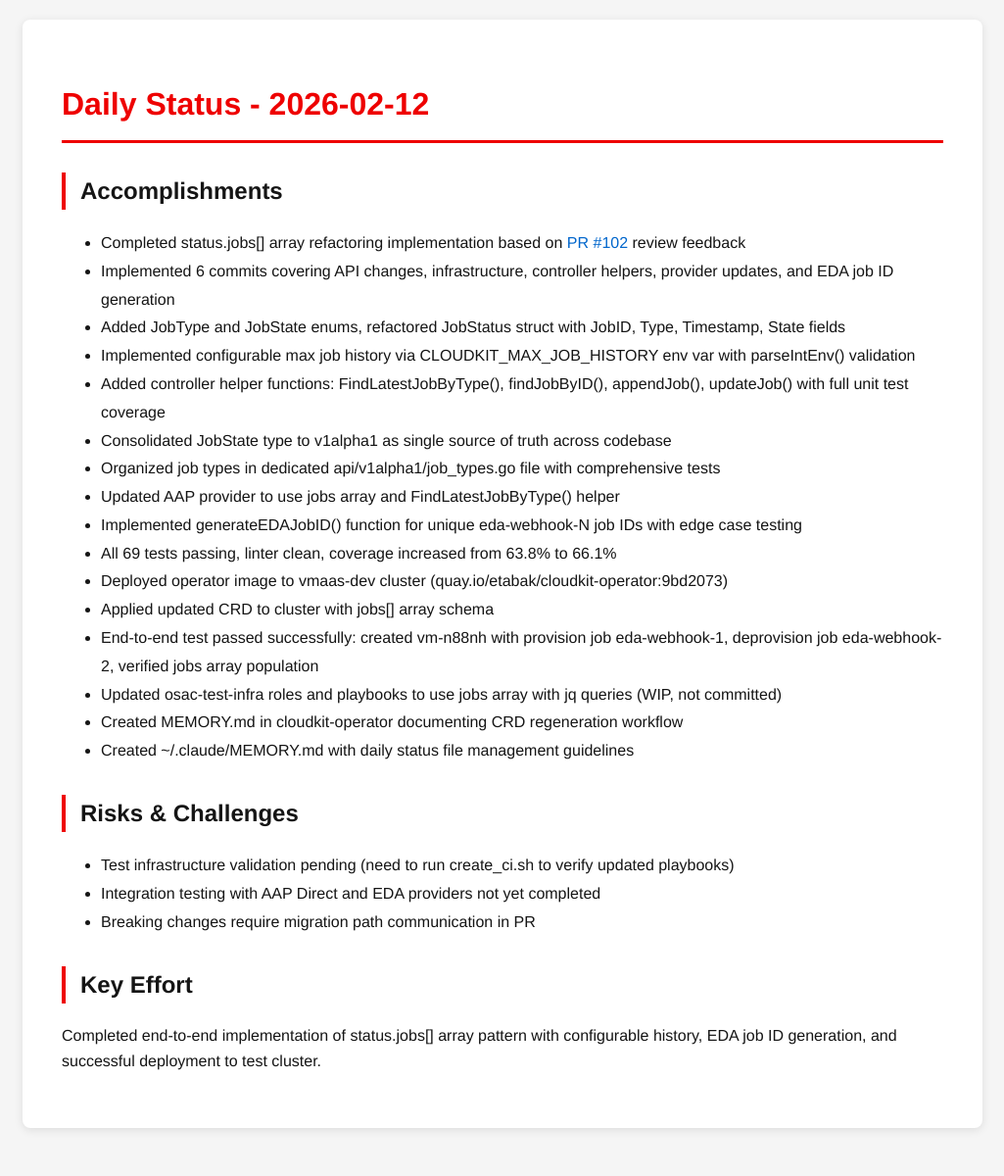
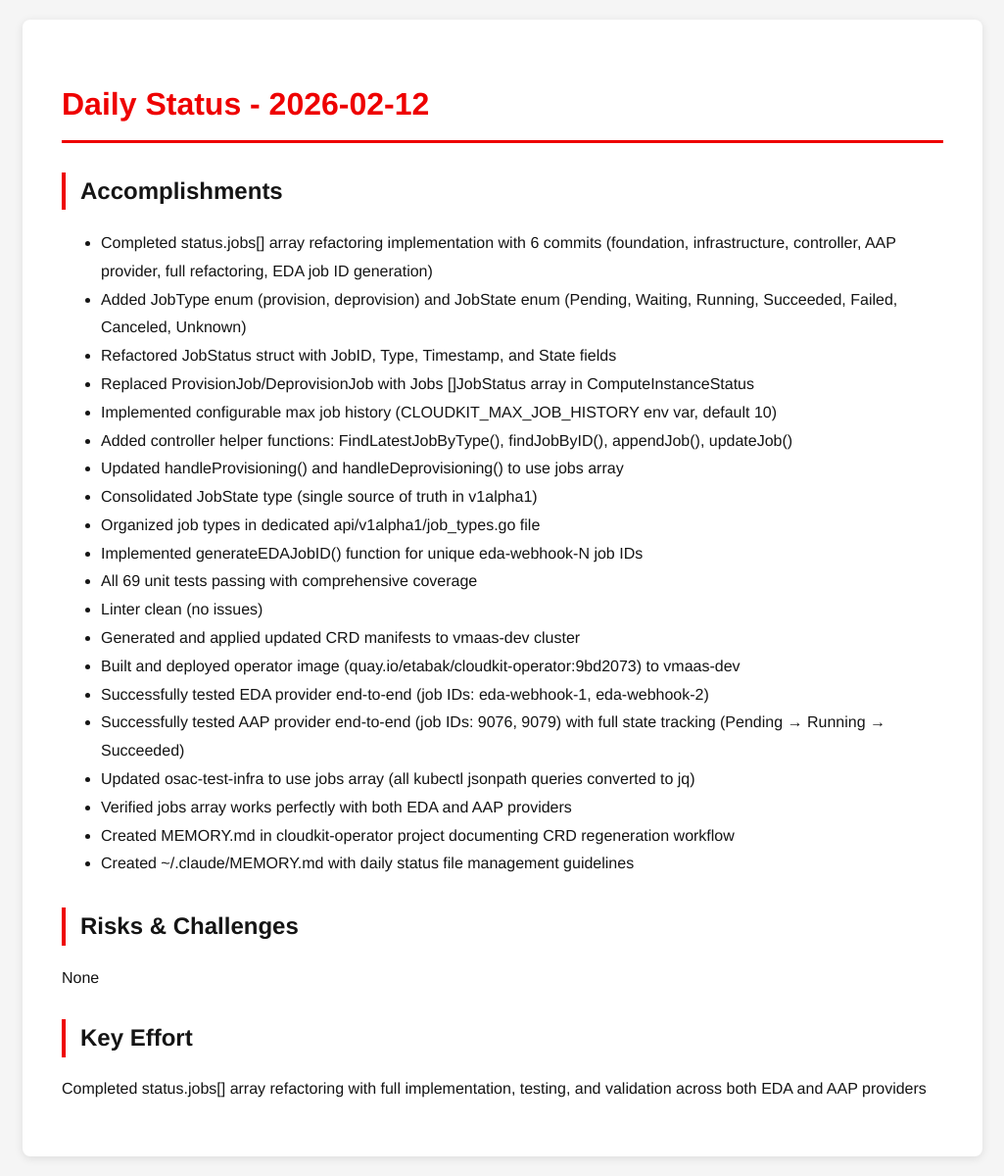
Before and after one commit to tzvatot/daily-status, a Jekyll site: the page built from 2026-02-12.md, in a window 1280 px wide. Shown: the whole page at 98% size, without its empty margins (127-1152 px from the left). Built offline with Jekyll 4.4.1, drawn with Linux system fonts in a browser that asks for light colours; before the commit the page ends 1171 px from its top, so only the background shows below that.

Commit message:
Daily status update - 2026-02-12

```diff
--- a/2026-02-12.md
+++ b/2026-02-12.md
@@ -7,27 +7,29 @@ date: 2026-02-12
 # Daily Status - 2026-02-12
 
 ## Accomplishments
-- Completed status.jobs[] array refactoring implementation based on [PR #102](https://github.com/osac-project/osac-operator/pull/102) review feedback
-- Implemented 6 commits covering API changes, infrastructure, controller helpers, provider updates, and EDA job ID generation
-- Added JobType and JobState enums, refactored JobStatus struct with JobID, Type, Timestamp, State fields
-- Implemented configurable max job history via CLOUDKIT_MAX_JOB_HISTORY env var with parseIntEnv() validation
-- Added controller helper functions: FindLatestJobByType(), findJobByID(), appendJob(), updateJob() with full unit test coverage
-- Consolidated JobState type to v1alpha1 as single source of truth across codebase
-- Organized job types in dedicated api/v1alpha1/job_types.go file with comprehensive tests
-- Updated AAP provider to use jobs array and FindLatestJobByType() helper
-- Implemented generateEDAJobID() function for unique eda-webhook-N job IDs with edge case testing
-- All 69 tests passing, linter clean, coverage increased from 63.8% to 66.1%
-- Deployed operator image to vmaas-dev cluster (quay.io/etabak/cloudkit-operator:9bd2073)
-- Applied updated CRD to cluster with jobs[] array schema
-- End-to-end test passed successfully: created vm-n88nh with provision job eda-webhook-1, deprovision job eda-webhook-2, verified jobs array population
-- Updated osac-test-infra roles and playbooks to use jobs array with jq queries (WIP, not committed)
-- Created MEMORY.md in cloudkit-operator documenting CRD regeneration workflow
+- Completed status.jobs[] array refactoring implementation with 6 commits (foundation, infrastructure, controller, AAP provider, full refactoring, EDA job ID generation)
+- Added JobType enum (provision, deprovision) and JobState enum (Pending, Waiting, Running, Succeeded, Failed, Canceled, Unknown)
+- Refactored JobStatus struct with JobID, Type, Timestamp, and State fields
+- Replaced ProvisionJob/DeprovisionJob with Jobs []JobStatus array in ComputeInstanceStatus
+- Implemented configurable max job history (CLOUDKIT_MAX_JOB_HISTORY env var, default 10)
+- Added controller helper functions: FindLatestJobByType(), findJobByID(), appendJob(), updateJob()
+- Updated handleProvisioning() and handleDeprovisioning() to use jobs array
+- Consolidated JobState type (single source of truth in v1alpha1)
+- Organized job types in dedicated api/v1alpha1/job_types.go file
+- Implemented generateEDAJobID() function for unique eda-webhook-N job IDs
+- All 69 unit tests passing with comprehensive coverage
+- Linter clean (no issues)
+- Generated and applied updated CRD manifests to vmaas-dev cluster
+- Built and deployed operator image (quay.io/etabak/cloudkit-operator:9bd2073) to vmaas-dev
+- Successfully tested EDA provider end-to-end (job IDs: eda-webhook-1, eda-webhook-2)
+- Successfully tested AAP provider end-to-end (job IDs: 9076, 9079) with full state tracking (Pending → Running → Succeeded)
+- Updated osac-test-infra to use jobs array (all kubectl jsonpath queries converted to jq)
+- Verified jobs array works perfectly with both EDA and AAP providers
+- Created MEMORY.md in cloudkit-operator project documenting CRD regeneration workflow
 - Created ~/.claude/MEMORY.md with daily status file management guidelines
 
 ## Risks & Challenges
-- Test infrastructure validation pending (need to run create_ci.sh to verify updated playbooks)
-- Integration testing with AAP Direct and EDA providers not yet completed
-- Breaking changes require migration path communication in PR
+None
 
 ## Key Effort
-Completed end-to-end implementation of status.jobs[] array pattern with configurable history, EDA job ID generation, and successful deployment to test cluster.
+Completed status.jobs[] array refactoring with full implementation, testing, and validation across both EDA and AAP providers
```
